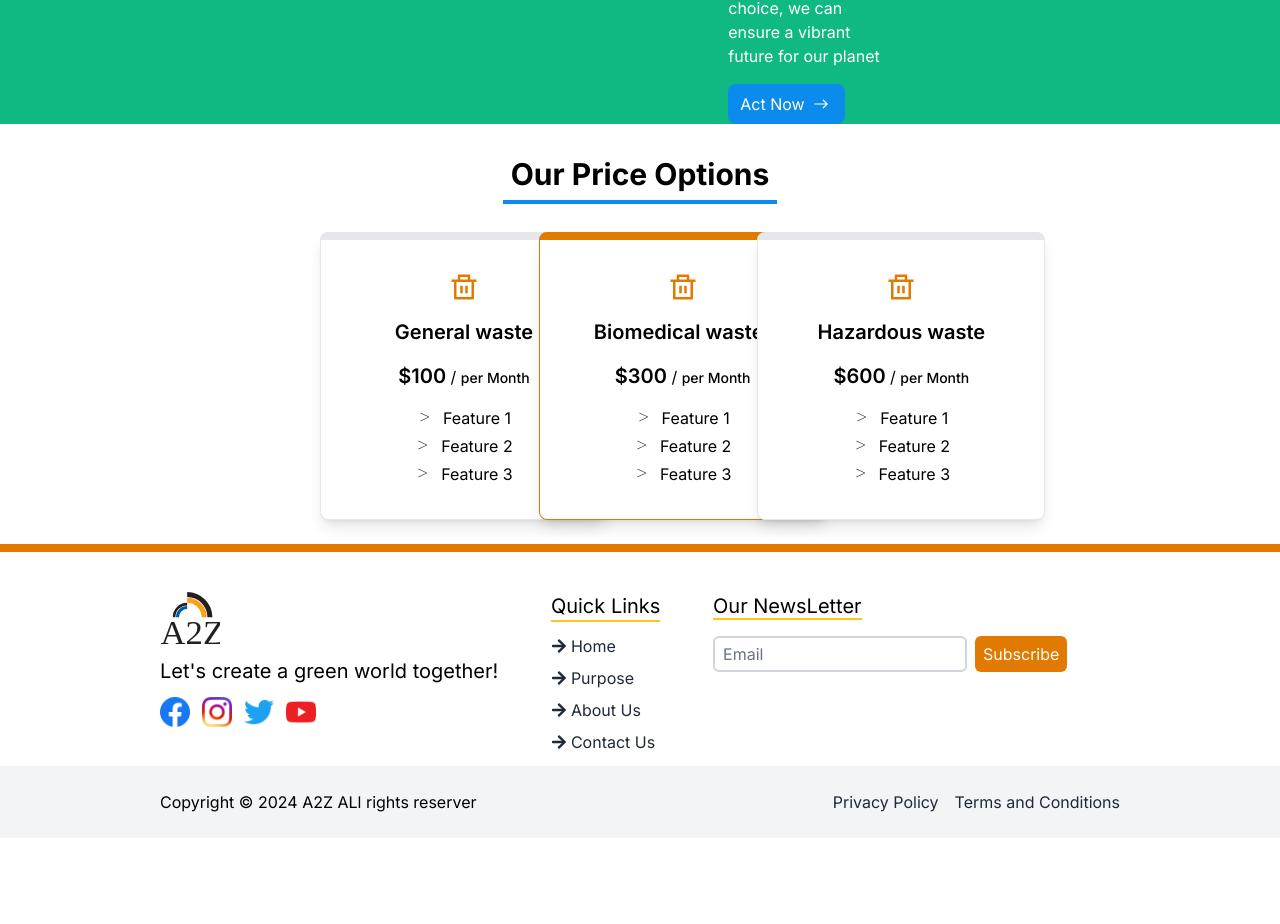
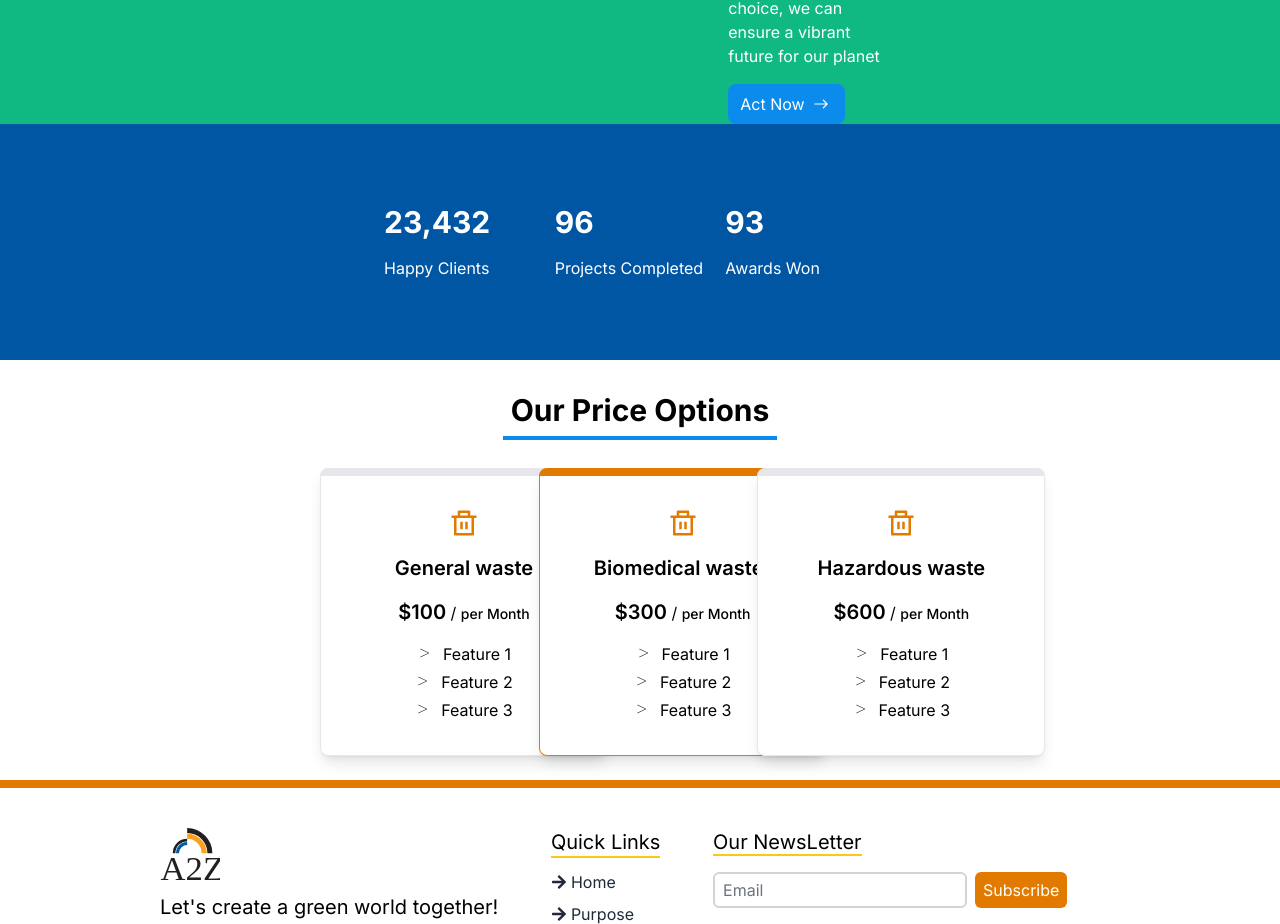
Before and after one commit to hbclark/a2z, a Next.js app: page / in a window 1280 px wide. Shown: the part 1116-2040 px from the top of the page. Before the commit the page ends 1954 px from the top, so only its background shows below. Built offline with nearby package versions, Linux system fonts and the light colour scheme.

Commit message:
achievements

```diff
--- a/src/app/page.js
+++ b/src/app/page.js
@@ -1,7 +1,7 @@
 import Image from "next/image";
 import Carousel from "@/components/Carousel";
 import NavBar from "@/components/NavBar";
-import {CallToAction, PricePlan } from "@/components";
+import {Achievements,CallToAction, PricePlan } from "@/components";
 
 export default function Home() {
   return (
@@ -12,6 +12,7 @@ export default function Home() {
 
    </div>
    <CallToAction />
+   <Achievements />
    <PricePlan />
 
    </>
--- a/src/components/Achievements/index.js
+++ b/src/components/Achievements/index.js
@@ -1,24 +1,43 @@
+"use client"
 import CountUp from 'react-countup';
+import {motion} from 'framer-motion';
+
+
 
 export default function Achievements(){
     const achievements = [
-        {id:1,number:1000,text:"Happy Clients", },
-        {id:2,number:100,text:"Projects Completed"},
+        {id:1,number:23432,text:"Happy Clients", },
+        {id:2,number:96,text:"Projects Completed"},
 
-        {id:3,number:100,text:"Awards Won"}
+        {id:3,number:93,text:"Awards Won"}
     ]
 
+    const fadeInOutAnimationVariant = {
+        initial:{opacity:0,y:100},
+        animate:(i)=>(
+            {opacity:1,y:0,transition:{
+                duration:0.5,
+                ease:"easeInOut",
+                delay:i*0.3}}
+        )
+    }
 
 
     return(
-        <div>
+        <div className="grid grid-cols-1 lg:grid-cols-3 px-0 lg:px-96 py-4 lg:py-20 bg-retroBlue-700 text-white">
           {achievements.map((achievement,index)=>(
 
-            <div className="text-center" key={achievement.id}>
-                <CountUp end={achievement.number} duration={2} />
+            <motion.div className="" key={achievement.id}
+                variants = {fadeInOutAnimationVariant}
+                initial = "initial"
+                whileInView = "animate"
+                custom = {index}
+            >
+                <p className="text-3xl font-bold mb-4"> <CountUp end={achievement.number} delay ={1.5} duration={2} /></p>
+
                 <p>{achievement.text}</p>
 
-          </div>
+          </motion.div>
 
         ))
 
```
